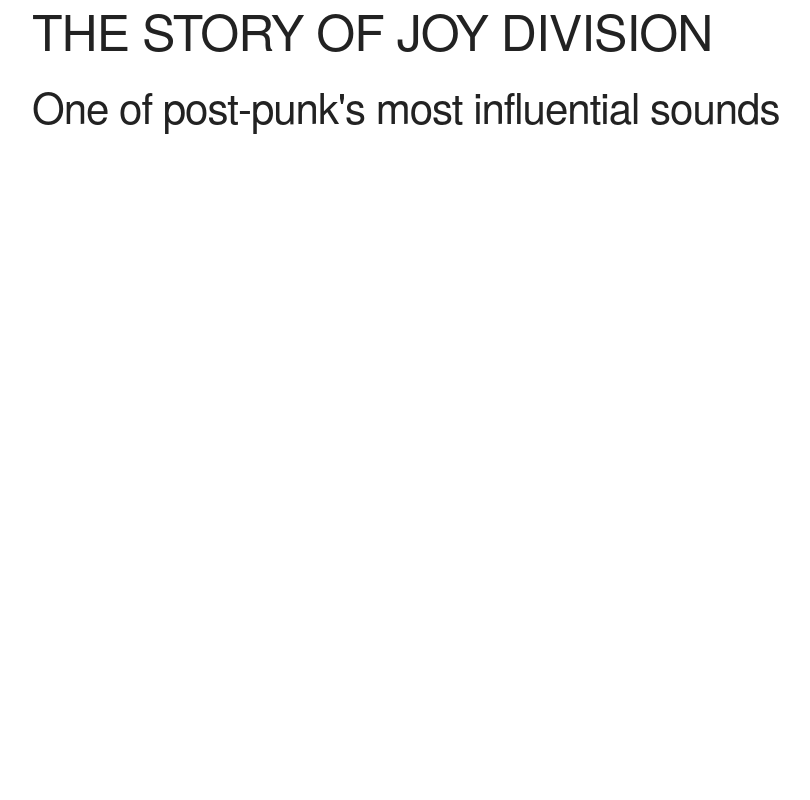
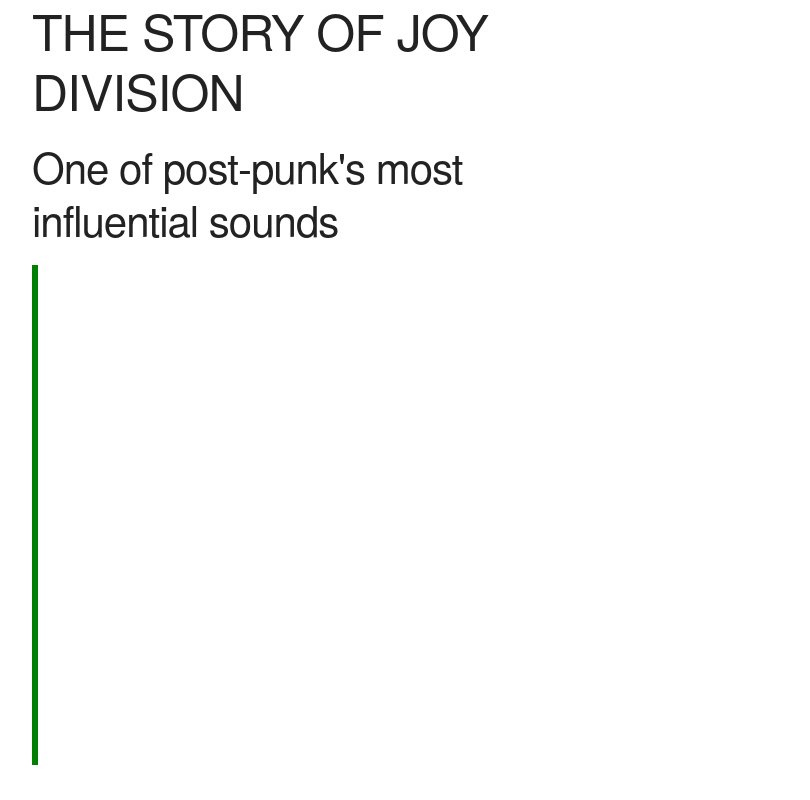
Before and after one commit to latourk/joydivision.github.io, a plain HTML site: page index.html in a window 1280 px wide. Shown: the whole page, without its empty margins (128-938 px from the left). Drawn offline with Linux system fonts and the light colour scheme.

Commit message:
Update index.html

```diff
--- a/index.html
+++ b/index.html
@@ -11,13 +11,21 @@
         <body>
             <div class="container">
                 <div class="row">
-                    <div class="fsix columns">
+                    <div class="six columns">
                         <h1>
                             THE STORY OF JOY DIVISION
                         </h1>
                         <h2>
                             One of post-punk's most influential sounds
                         </h2>
+                        <style>
+.vl {
+  border-left: 6px solid green;
+  height: 500px;
+}
+</style>
+
+<div class="vl"></div>
                     </div>
                 </div>
             </div>
```
